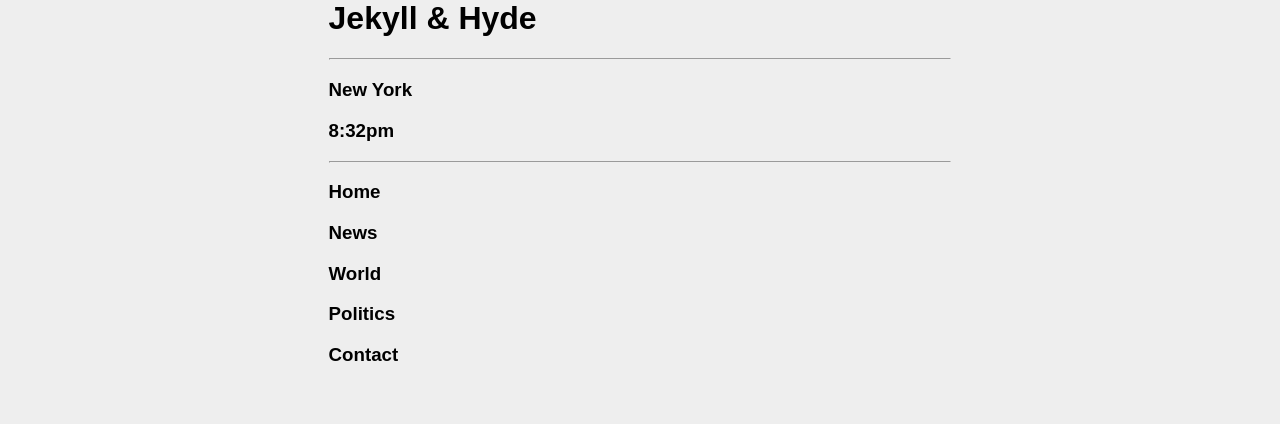
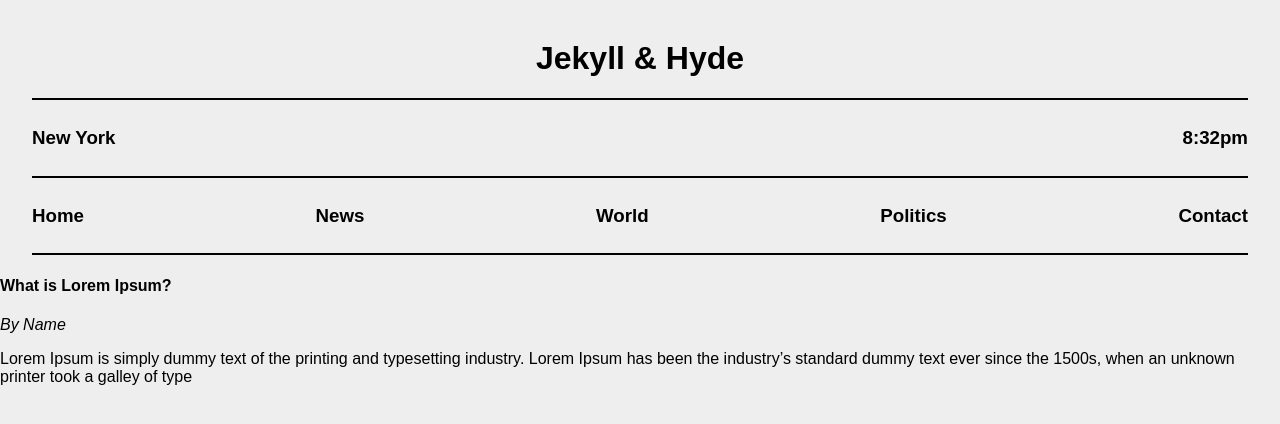
Before and after one commit to reemlifa/jekyll-and-hyde, a Jekyll site: the page built from index.md, in a window 1280 px wide. Shown: the top 424 px of the page. Built offline with Jekyll 4.4.1, drawn with Linux system fonts in a browser that asks for light colours.

Commit message:
fixed schuff so only editing the index.md and the base.scss and not /site

```diff
--- a/_sass/base.scss
+++ b/_sass/base.scss
@@ -2,6 +2,34 @@ body {
     background-color: #eeeeee;
     font-family: sans-serif;
     margin: auto;
-    width: 70ch;
+    width: 100%;
     color: #000000;
   }
+
+.centered {
+  text-align: center;
+  margin-top: 2.5rem;
+}
+
+.dateplustime{
+  display: flex;
+  flex-direction: row;
+  justify-content: space-between;
+}
+
+.subpages {
+  display: flex;
+  flex-direction: row;
+  justify-content: space-between;
+}
+
+hr {
+  width: calc(100% - 4rem);
+  box-sizing: border-box;
+  border: 0.5px solid #000;
+}
+
+.dateplustime, .subpages {
+  padding: 0 2rem;
+  box-sizing: border-box;
+}
--- a/index.md
+++ b/index.md
@@ -3,16 +3,28 @@ title: home
 layout: default
 ---
 
-
+<div class="centered" markdown="1">
 # Jekyll  & Hyde
+</div>
 ***
 
+<div class="dateplustime" markdown="1">
 ### New York
 ### 8:32pm
+</div>
 ***
 
+<div class="subpages" markdown="1">
 ### Home
 ### News
 ### World
 ### Politics
 ### Contact
+</div>
+***
+
+#### What is Lorem Ipsum?
+
+_By Name_
+
+Lorem Ipsum is simply dummy text of the printing and typesetting industry. Lorem Ipsum has been the industry's standard dummy text ever since the 1500s, when an unknown printer took a galley of type
```
